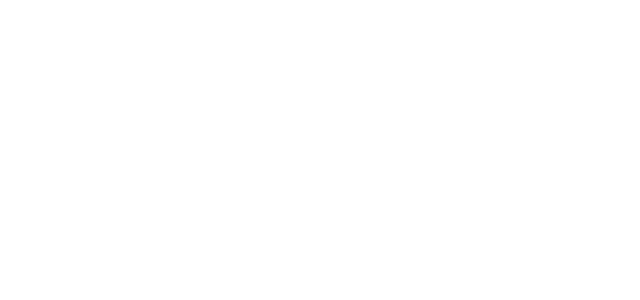
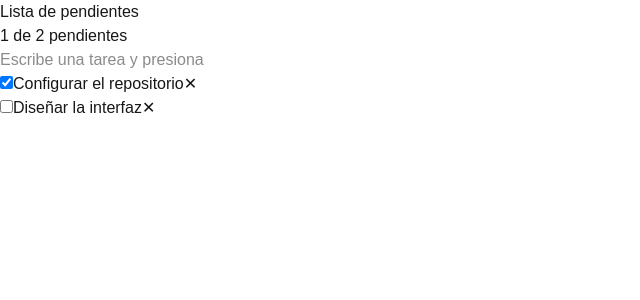
Before and after one commit to zwqui/to_do_list, a Next.js app: page / in a window 1280 px wide. Shown: the top 300 px of the page, without its empty margins (0-640 px from the left). Built offline with nearby package versions, Linux system fonts and the light colour scheme.

Commit message:
feature/ added UI

```diff
--- a/app/page.tsx
+++ b/app/page.tsx
@@ -67,5 +67,62 @@
 
   const pendientes = tareas.filter((tarea) => !tarea.completado).length;
 
-  return <main>{}</main>;
+  return (
+    <main className="contenedor-todo">
+      <section className="tarjeta-todo">
+        <header className="encabezado-todo">
+          <h1>Lista de pendientes</h1>
+          <p className="contador-todo">
+            {pendientes} de {tareas.length} pendientes
+          </p>
+        </header>
+
+        <input
+          className="entrada-todo"
+          type="text"
+          placeholder="Escribe una tarea y presiona Enter..."
+          value={nuevaTarea}
+          onChange={(e) => setNuevaTarea(e.target.value)}
+          onKeyDown={agregarTarea}
+        />
+
+        <ul className="lista-todo">
+          {tareas.length === 0 && (
+            <li className="lista-vacia">Aún no tienes tareas.</li>
+          )}
+
+          {tareas.map((tarea) => (
+            <li key={tarea.id} className="fila-tarea">
+              <input
+                type="checkbox"
+                checked={tarea.completado}
+                onChange={() => marcarTarea(tarea.id)}
+              />
+
+              {editandoId === tarea.id ? (
+                <input
+                  className="campo-edicion"
+                  type="text"
+                  value={textoEditado}
+                  onChange={(e) => setTextoEditado(e.target.value)}
+                  onBlur={confirmarEdicion}
+                  onKeyDown={(e) => e.key === "Enter" && confirmarEdicion()}
+                  autoFocus
+                />
+              ) : (
+                <span
+                  className={`texto-tarea ${tarea.completado ? "tachado" : ""}`}
+                  onClick={() => empezarEdicion(tarea)}
+                >
+                  {tarea.texto}
+                </span>
+              )}
+
+              <button onClick={() => eliminarTarea(tarea.id)}>✕</button>
+            </li>
+          ))}
+        </ul>
+      </section>
+    </main>
+  );
 }
```
